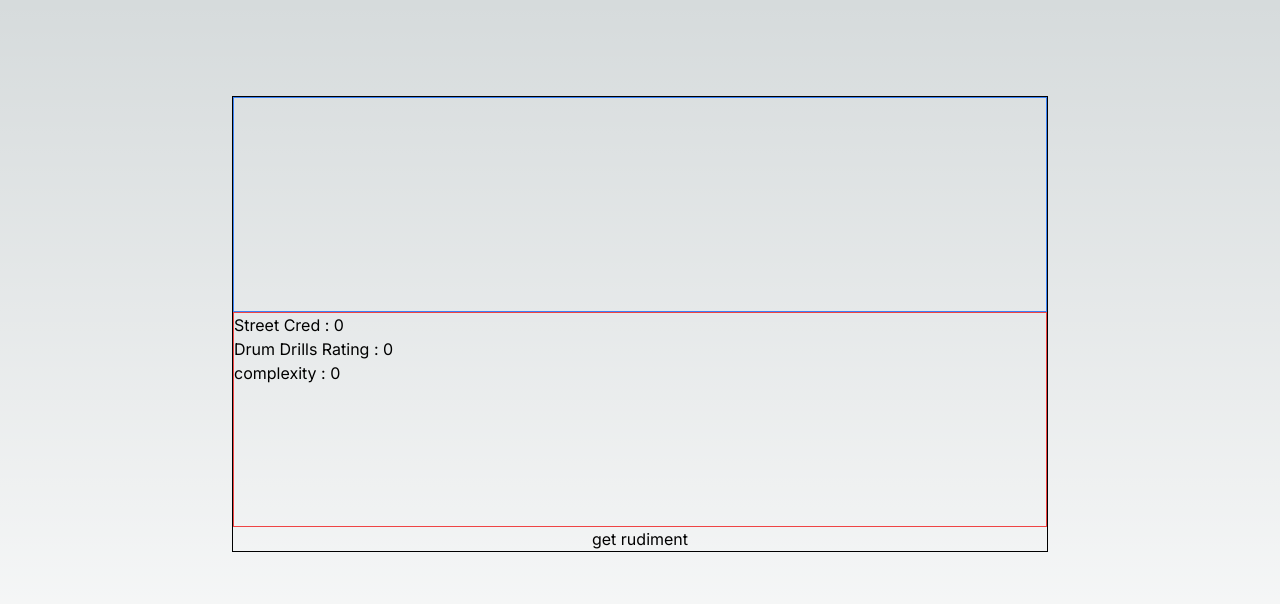
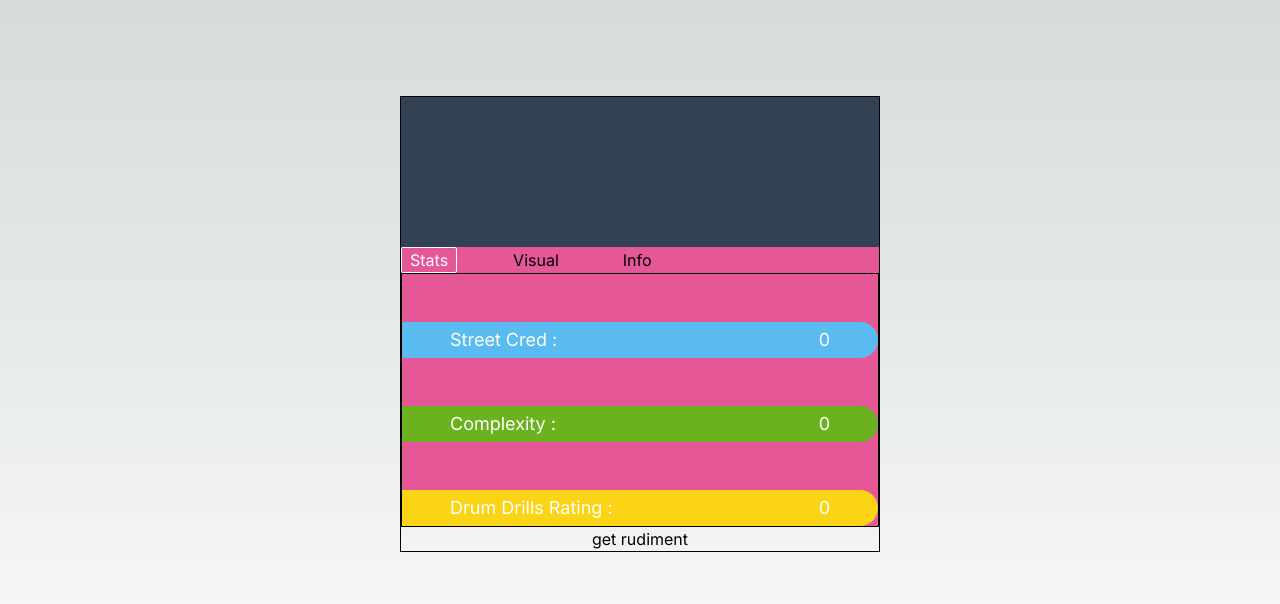
Before and after one commit to joshuablackmore/rudiment-app, a Next.js app: page / in a window 1280 px wide. Shown: the top 604 px of the page. Built offline with nearby package versions, Linux system fonts and the light colour scheme.

Commit message:
added basic styling to Stats section, with panels

```diff
--- a/app/components/card/index.tsx
+++ b/app/components/card/index.tsx
@@ -10,6 +10,7 @@ export type RudimentProps = {
   complexity: number;
   street_cred: number;
   image: string;
+  info: string;
 };
 
 const Card = () => {
@@ -21,6 +22,7 @@ const Card = () => {
       complexity: 0,
       street_cred: 0,
       image: "",
+      info: "",
     });
   const [currentIndex, setCurrentIndex] = React.useState<number>();
 
@@ -45,21 +47,23 @@ const Card = () => {
         complexity: 0,
         street_cred: 0,
         image: "",
+        info: "",
       }
     );
   };
 
   return (
-    <div className="flex flex-col min-h-[75%] min-w-[75%] border border-black">
-      <div className="flex-1 border border-blue-500">
+    <div className="flex flex-col min-h-[75%] w-[75%] min-w-96 max-w-[480px] border border-black ">
+      <div className="flex-1 bg-slate-700">
         <h1>{displayedRudiment.name}</h1>
       </div>
-      <div className="flex-1 border border-red-500">
+      <div className="flex-1 flex bg-[#e65797]">
         {displayedRudiment && (
           <Stats
             rating={displayedRudiment.drum_drills_rating}
             cred={displayedRudiment.street_cred}
             complexity={displayedRudiment.complexity}
+            info={displayedRudiment.info}
           />
         )}
       </div>
--- a/app/components/stats/index.tsx
+++ b/app/components/stats/index.tsx
@@ -1,17 +1,110 @@
-import React from "react";
+import React, { Fragment } from "react";
+import { Tab } from "@headlessui/react";
+import VisualStats from "../visual";
 
 type RudStatsProps = {
   cred: number;
   rating: number;
   complexity: number;
+  info: string;
 };
 
-const Stats: React.FC<RudStatsProps> = ({ rating, cred, complexity }) => {
+type StatItemProps = {
+  label: string;
+  value: number;
+  className?: string;
+};
+
+const StatItem: React.FC<StatItemProps> = ({ value, label, className }) => {
+  const defaultClasses =
+    "flex justify-between text-lg text-white px-12 py-1 rounded-r-3xl w-full";
+
+  const classNames = className
+    ? `${defaultClasses} ${className}`
+    : defaultClasses;
   return (
-    <div>
-      <h1>Street Cred : {cred}</h1>
-      <h1>Drum Drills Rating : {rating}</h1>
-      <h1>complexity : {complexity}</h1>
+    <div className={classNames}>
+      <h1>{label} :</h1>
+      <h1>{value}</h1>
+    </div>
+  );
+};
+
+const Stats: React.FC<RudStatsProps> = ({ rating, cred, complexity, info }) => {
+  return (
+    <div className="flex flex-col justify-between w-full h-full">
+      <Tab.Group>
+        <Tab.List className="flex-0 space-x-12">
+          <Tab as={Fragment}>
+            {({ selected }) => (
+              <button
+                className={
+                  selected
+                    ? "text-white border border-white rounded-sm px-2"
+                    : "text-black px-2"
+                }
+              >
+                Stats
+              </button>
+            )}
+          </Tab>
+          <Tab as={Fragment}>
+            {({ selected }) => (
+              <button
+                className={
+                  selected
+                    ? "text-white border border-white rounded-sm px-2"
+                    : "text-black px-2"
+                }
+              >
+                Visual
+              </button>
+            )}
+          </Tab>
+          <Tab as={Fragment}>
+            {({ selected }) => (
+              <button
+                className={
+                  selected
+                    ? "text-white border border-white rounded-sm px-2"
+                    : "text-black px-2"
+                }
+              >
+                Info
+              </button>
+            )}
+          </Tab>
+        </Tab.List>
+        <Tab.Panels className="border border-black flex-1">
+          <Tab.Panel>
+            <div className="mt-12 space-y-12">
+              <StatItem
+                label="Street Cred"
+                value={cred}
+                className="bg-[#59bbf0]"
+              />
+              <StatItem
+                label="Complexity"
+                value={complexity}
+                className="bg-[#6bb120]"
+              />
+              <StatItem
+                label="Drum Drills Rating"
+                value={rating}
+                className="bg-[#fbd416]"
+              />
+            </div>
+          </Tab.Panel>
+          <Tab.Panel className="h-full">
+            <VisualStats cred={cred} rating={rating} complexity={complexity} />
+          </Tab.Panel>
+          <Tab.Panel className="h-full">
+            <div className="flex items-center justify-center  h-full">
+              <h1 className="text-white text-xl">{info}</h1>
+            </div>
+          </Tab.Panel>
+        </Tab.Panels>
+      </Tab.Group>
     </div>
   );
 };
--- /dev/null
+++ b/app/components/visual/index.tsx
@@ -0,0 +1,49 @@
+import React from "react";
+import { CircularProgress } from "@mui/material";
+
+export type VisualStatsProps = {
+  cred: number;
+  complexity: number;
+  rating: number;
+};
+
+const VisualStats: React.FC<VisualStatsProps> = ({
+  cred,
+  rating,
+  complexity,
+}) => {
+  return (
+    <div className="flex items-center justify-center h-full">
+      <CircularProgress
+        className="relative"
+        size={200}
+        value={cred}
+        variant="determinate"
+        sx={{
+          color: "#59bbf0",
+        }}
+      />
+
+      <CircularProgress
+        className="absolute"
+        size={150}
+        value={complexity}
+        variant="determinate"
+        sx={{
+          color: "#6bb120",
+        }}
+      />
+      <CircularProgress
+        className="absolute"
+        size={105}
+        value={rating}
+        variant="determinate"
+        sx={{
+          color: "#fbd416",
+        }}
+      />
+    </div>
+  );
+};
+
+export default VisualStats;
--- a/app/data/rudiment-data.js
+++ b/app/data/rudiment-data.js
@@ -7,6 +7,7 @@ export const rudiments = [
     street_cred: 100,
     image:
       "https://vicfirth.com/cdn/shop/files/Single-Paradiddle_2048x.jpg?v=1687240208",
+    info: "the staple!",
   },
   {
     id: 2,
@@ -15,6 +16,7 @@ export const rudiments = [
     complexity: 90,
     street_cred: 10,
     image: "https://vicfirth.com/cdn/shop/files/1_2048x.webp?v=1686140627",
+    info: "the easiest, but also the hardest!",
   },
   {
     id: 3,
@@ -24,5 +26,6 @@ export const rudiments = [
     street_cred: 38,
     image:
       "https://vicfirth.com/cdn/shop/files/Seven-Stroke-Roll-Triple_2048x.jpg?v=1687156800",
+    info: "fancy fancy!",
   },
 ];
```
Also changed, not shown: package.json (+11 -7 lines), 2 other files (tests, documents, lock files or other folders).
